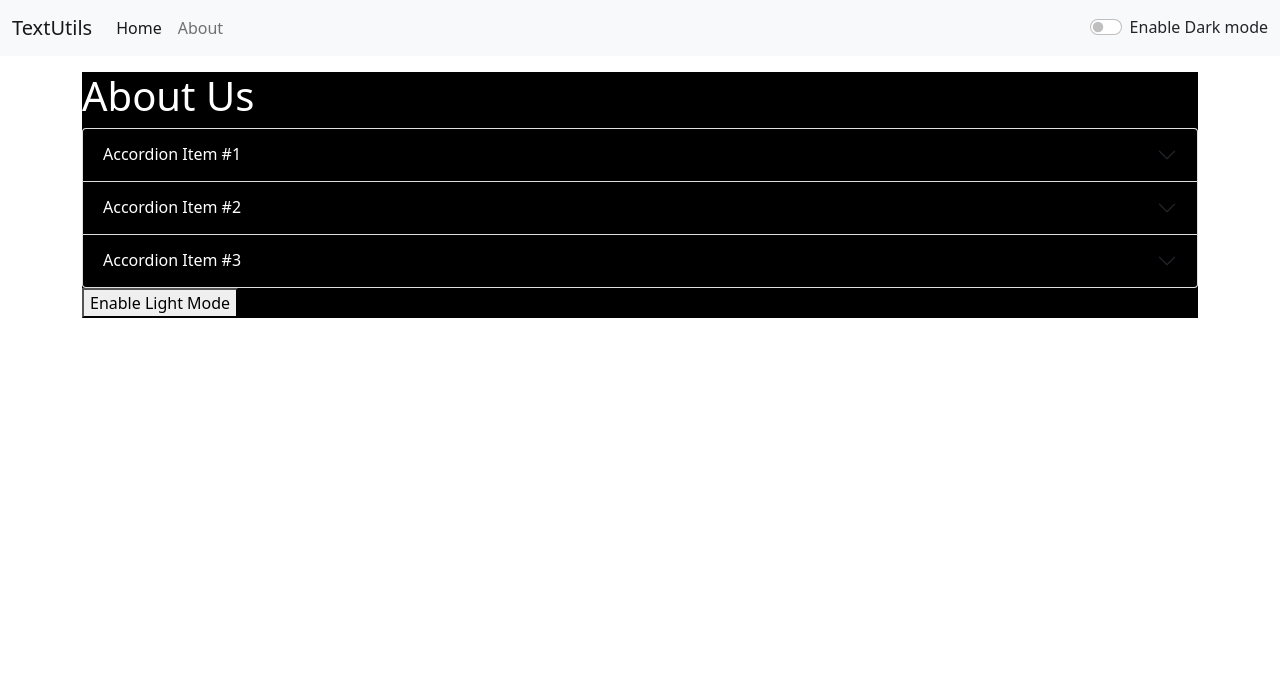
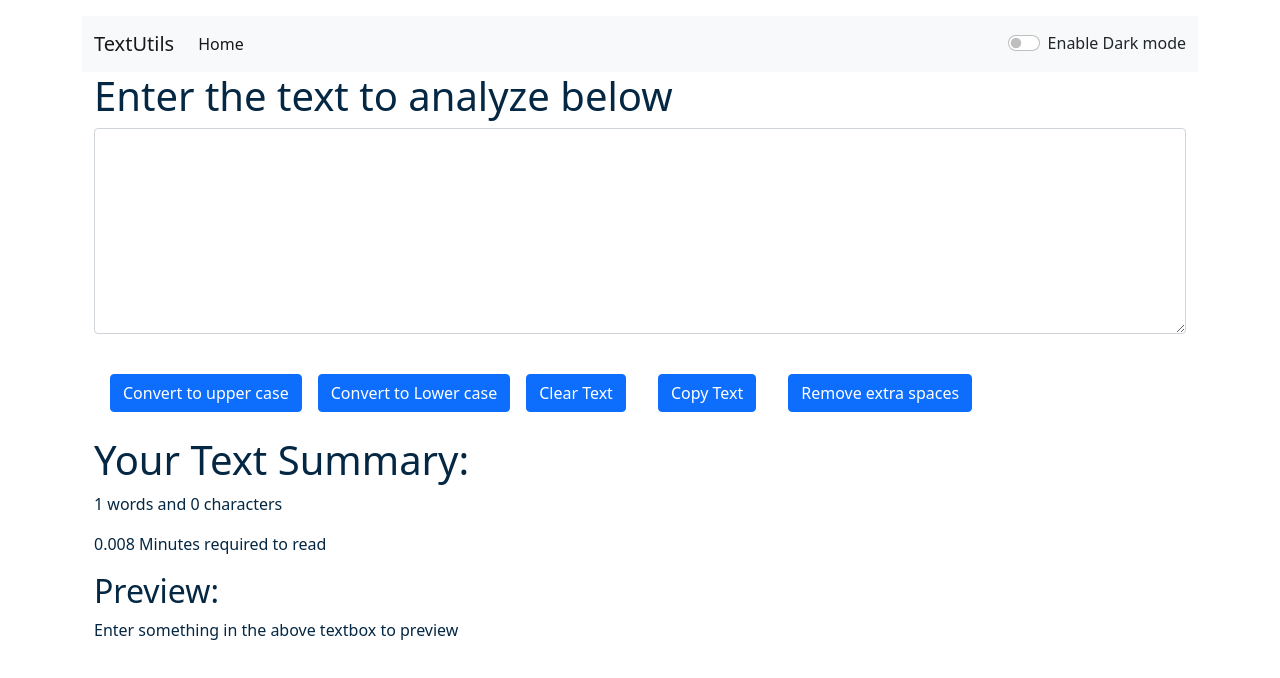
Before and after one commit to Samruddhi3915/TextUtils, a React (Create React App) app in the folder textutils/: page /about in a window 1280 px wide. Shown: the top 678 px of the page. Built offline with nearby package versions, Linux system fonts and the light colour scheme.

Commit message:
Committing TextUtils

```diff
--- a/textutils/package.json
+++ b/textutils/package.json
@@ -1,4 +1,5 @@
 {
+  "homepage": "https://Samruddhi3915.github.io/TextUtils",
   "name": "textutils",
   "version": "0.1.0",
   "private": true,
@@ -6,6 +7,7 @@
     "@testing-library/jest-dom": "^5.16.5",
     "@testing-library/react": "^13.4.0",
     "@testing-library/user-event": "^13.5.0",
+    "gh-pages": "^5.0.0",
     "react": "^18.2.0",
     "react-dom": "^18.2.0",
     "react-router-dom": "^6.8.2",
@@ -13,6 +15,8 @@
     "web-vitals": "^2.1.4"
   },
   "scripts": {
+    "predeploy": "npm run build",
+    "deploy": "gh-pages -d build",
     "start": "react-scripts start",
     "build": "react-scripts build",
     "test": "react-scripts test",
--- a/textutils/src/App.js
+++ b/textutils/src/App.js
@@ -4,7 +4,7 @@ import Navbar from "./components/Navbar";
 import TextForm from "./components/TextForm";
 import About from "./components/About";
 import AlertReact from "./components/AlertReact";
-import { BrowserRouter, Routes, Route } from "react-router-dom";
+// import { BrowserRouter, Routes, Route } from "react-router-dom";
 
 function App() {
   const [mode, setMode] = useState("light");
@@ -33,6 +33,8 @@ function App() {
   };
   return (
     <>
+      <div className="container my-3">
+        {/* <BrowserRouter> */}
         <Navbar
           title="TextUtils"
           text="About"
@@ -40,23 +42,22 @@ function App() {
           toggleMode={toggleMode}
         ></Navbar>
         <AlertReact alert={alert} />
-      <div className="container my-3">
-        <BrowserRouter>
-          <Routes>
-            <Route path="/about" element={<About />} />
+        {/* <Routes> */}
+        {/* <Route exact path="/about" element={<About />} />
 
-            <Route
+            <Route */}
+        {/* exact
               path="/"
-              element={
+              element={ */}
         <TextForm
           showAlert={showAlert}
           heading="Enter the text to analyze below"
           mode={mode}
         />
-              }
-            />
-          </Routes>
-        </BrowserRouter>
+        {/* } */}
+        {/* /> */}
+        {/* </Routes> */}
+        {/* </BrowserRouter> */}
       </div>
     </>
   );
--- a/textutils/src/components/About.js
+++ b/textutils/src/components/About.js
@@ -26,11 +26,12 @@ export default function About() {
   };
   return (
     <>
-      <div classNameName="container" style={myStyle}>
-        <h1 classNameName="my-3">About Us</h1>
+      <div className="container" style={myStyle}>
+        <h1 className="my-3">About Us</h1>
         <div className="accordion" id="accordionExample">
           {/* <div className="accordion-item">
-            <h2 classNameName="accordion-header" id="headingOne">
+            <h2 className
+            ="accordion-header" id="headingOne">
               <button
                 className="accordion-button"
                 style={myStyle}
@@ -162,15 +163,17 @@ export default function About() {
             </div>
           </div>
         </div>
-        <div classNameName="container my-3">
+        <br />
+        <br />
+        {/* <div className="container my-3">
           <button
             type="button"
             onClick={toggleStyle}
-            classNameName="btn btn-primary my-3"
+            className="btn btn-primary my-3"
           >
             {btnTxt}
           </button>
-        </div>
+        </div> */}
       </div>
     </>
   );
--- a/textutils/src/components/Navbar.js
+++ b/textutils/src/components/Navbar.js
@@ -1,5 +1,7 @@
 import React from "react";
 import PropTypes from "prop-types";
+// import { Link } from "react-router-dom";
+
 export default function Navbar(props) {
   return (
     <>
@@ -7,7 +9,7 @@ export default function Navbar(props) {
         className={`navbar navbar-expand-lg navbar-${props.mode} bg-${props.mode}`}
       >
         <div className="container-fluid">
-          <a className="navbar-brand" href="/#">
+          <a className="navbar-brand" href="#">
             {props.title}
           </a>
           <button
@@ -24,15 +26,16 @@ export default function Navbar(props) {
           <div className="collapse navbar-collapse" id="navbarSupportedContent">
             <ul className="navbar-nav me-auto mb-2 mb-lg-0">
               <li className="nav-item">
-                <a className="nav-link active" aria-current="page" href="/#">
+                {/* className="nav-link active" aria-current="page" */}
+                <a className="nav-link active" aria-current="page" href="/">
                   Home
                 </a>
               </li>
-              <li className="nav-item">
+              {/* <li className="nav-item">
                 <a className="nav-link" href="/about">
                   {props.text}
                 </a>
-              </li>
+              </li> */}
             </ul>
             <div
               className={`form-check form-switch text-${
```
Also changed, not shown: 1 other file (tests, documents, lock files or other folders). Lines whose indentation alone changed are shown as unchanged.
